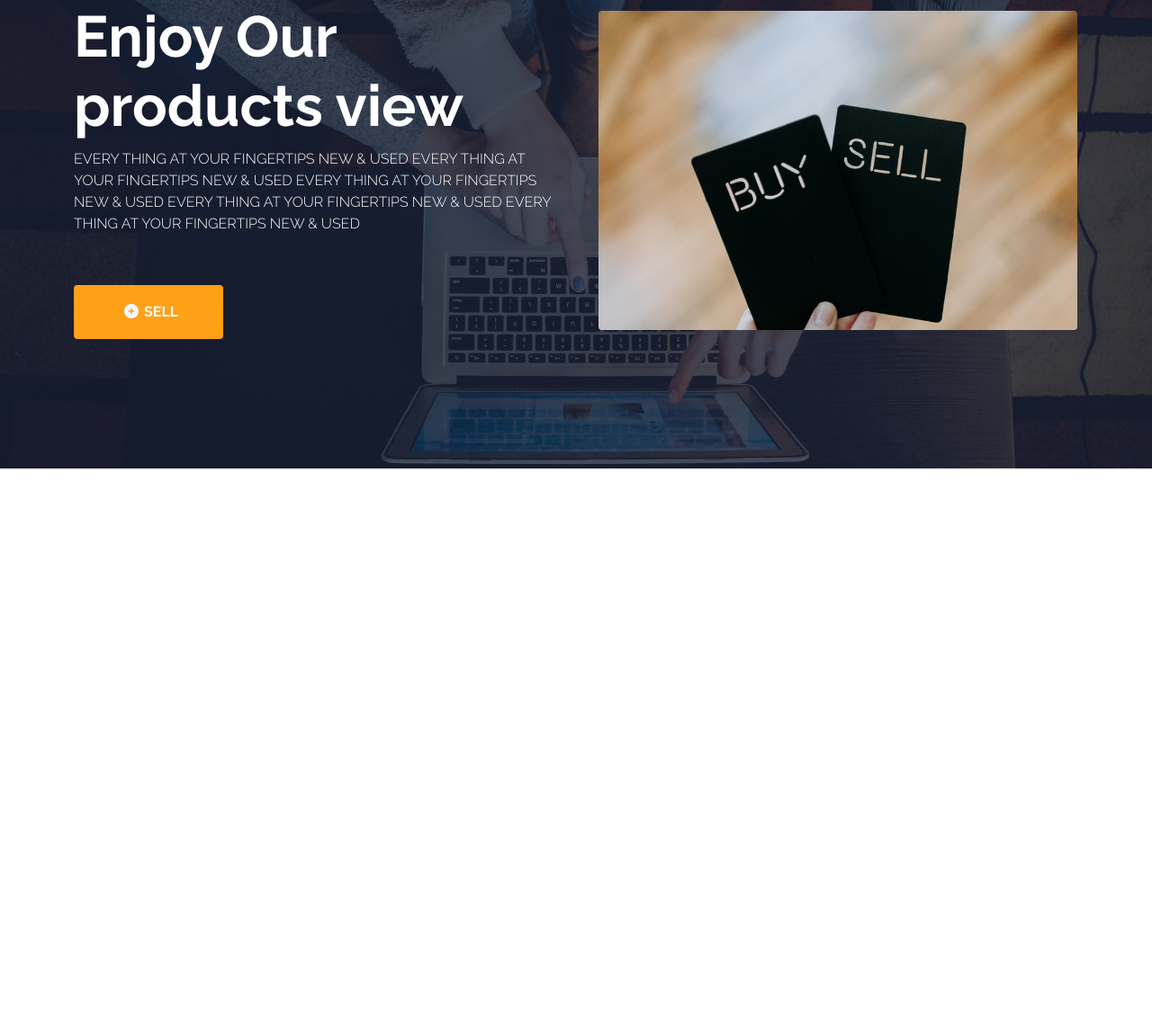
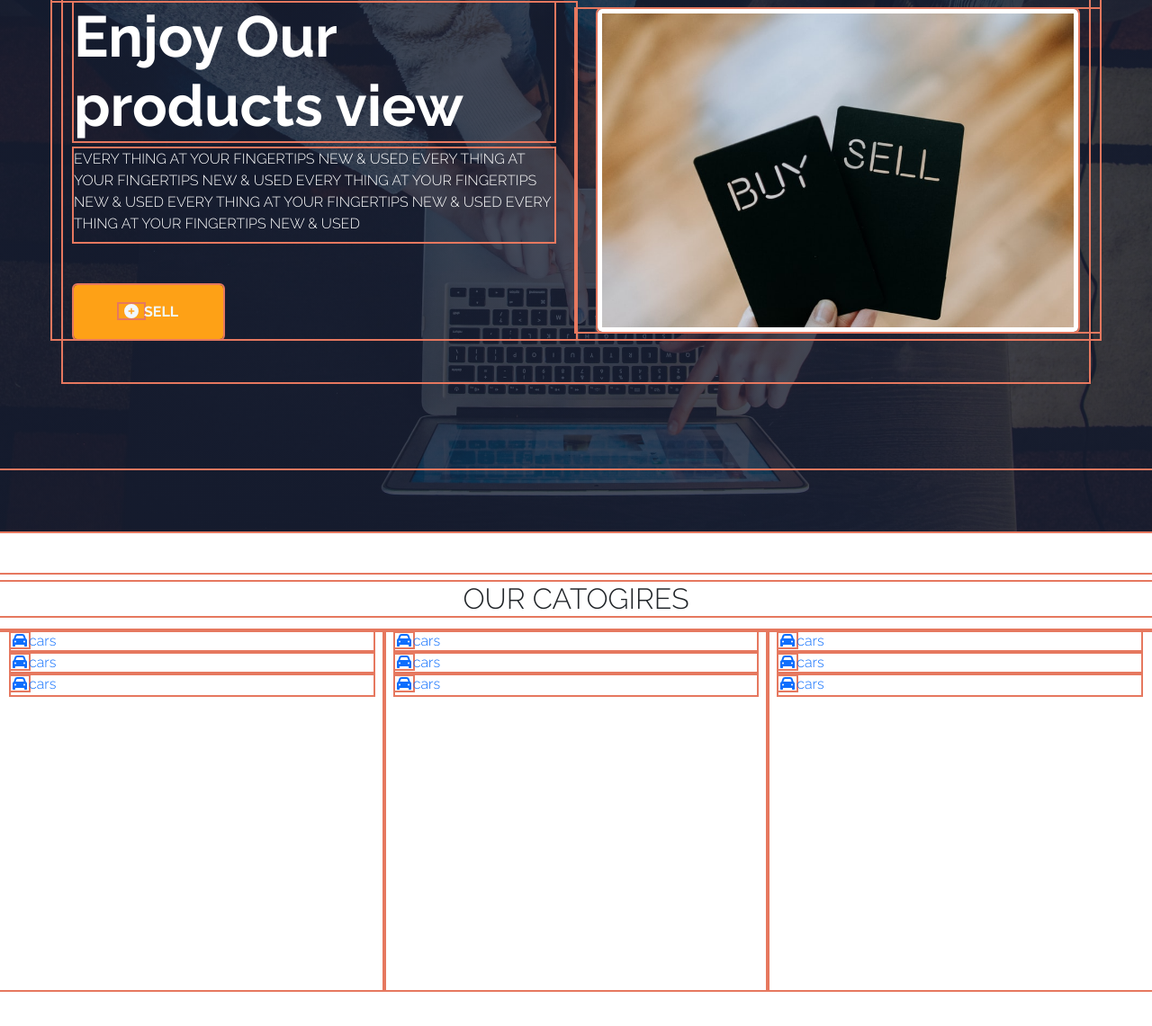
Before and after one commit to FOXAYA/ecommerce-project, a plain HTML site: page index.html in a window 1280 px wide. Shown: the part 209-1350 px from the top of the page at 90% size. Before the commit the page ends 800 px from the top, so only its background shows below. Drawn offline with nearby package versions, Linux system fonts and the light colour scheme.

Commit message:
second commit

```diff
--- a/CSS/style.css
+++ b/CSS/style.css
@@ -8,15 +8,13 @@ default fonts 64px
   --light: #F1F8FF;
   --dark: #0F172B;
 }
-*{
+* {
+  outline:2px solid rgb(230, 120, 95);
   box-sizing: border-box;
 }
-a{text-decoration: none;}
-
-.btn.btn-primary {
-    color: var(--light);
-}
-body{
+a {text-decoration: none;}
+.btn.btn-primary { color: var(--light);}
+ body {
   padding: 0;
   margin: 0;
   font-family: 'Raleway', sans-serif;
@@ -38,15 +36,14 @@ body{
   transition: opacity .5s ease-out, visibility 0s linear 0s;
   visibility: visible;
   opacity: 1;
-  -webkit-transition: opacity .5s ease-out, visibility 0s linear 0s;
-  -moz-transition: opacity .5s ease-out, visibility 0s linear 0s;
-  -ms-transition: opacity .5s ease-out, visibility 0s linear 0s;
-  -o-transition: opacity .5s ease-out, visibility 0s linear 0s;
+  -webkit-transition:;
+  -moz-transition:;
+  -ms-transition:;
+  -o-transition:;
 }
 /*********END * SPINNER*********************/
 /*****************START HEADER**************************/
-
-.navbar-brand{
+.navbar-brand {
   font-family: 'Rock Salt', cursive;
   color: var(--light);
   font-size: 1.5rem;
@@ -54,7 +51,7 @@ body{
   position: relative;
   width: 20%;
 }
-  .border-img{
+.border-img {
   border: 1px solid transparent;
   border-radius: 5px;
   -webkit-border-radius: 5px;
@@ -62,51 +59,81 @@ body{
   -ms-border-radius: 5px;
   -o-border-radius: 5px;
 }
-.logo-img , .navbar-brand{
-  margin-left: 4px;padding: 5px;}
-.navbar-brand:hover{color: var(--light);}
-.navbar .navbar-nav .nav-link{
- font-weight: 700;font-size: 1.5rem;
- text-transform: uppercase;}
-.navbar .navbar-nav .nav-link:hover,.navbar .navbar-nav .nav-link.active {color: var(--primary) !important;}
-form{
+
+.logo-img,
+.navbar-brand {
+  margin-left: 4px;
+  padding: 5px;
+}
+
+.navbar-brand:hover {
+  color: var(--light);
+}
+
+.navbar .navbar-nav .nav-link {
+  font-weight: 700;
+  font-size: 1.5rem;
+  text-transform: uppercase;
+}
+
+.navbar .navbar-nav .nav-link:hover,
+.navbar .navbar-nav .nav-link.active {
+  color: var(--primary) !important;
+}
+
+form {
   width: 60%;
   margin-left: auto;
   justify-content: flex-end;
 }
+
 form [type=search] {
   width: 350px;
   background-color: transparent;
   border: 2px solid var(--primary);
-  outline: 2px solid var(--primary) ;
+  outline: 2px solid var(--primary);
 }
+
 ::placeholder {
   color: var(--light);
-  opacity: 1; /* Firefox */
+  opacity: 1;
+  /* Firefox */
 }
-.navbar-expand-lg .navbar-nav .nav-link{
-  color:var(--light);
+
+.navbar-expand-lg .navbar-nav .nav-link {
+  color: var(--light);
   font-weight: 700;
   font-size: 1rem;
 }
+
 form .search {
   color: var(--primary);
   background: transparent;
   border: 2px solid var(--primary);
 }
-.btn.btn.btn-primary{
+
+.btn.btn.btn-primary {
   background: var(--primary);
-  border: 1px solid var(--primary) ;
+  border: 1px solid var(--primary);
   margin-left: auto;
   font-weight: 700;
   border: 2px solid var(--primary);
 }
+
 header {
   background: linear-gradient(rgba(15, 23, 43, 0.793), rgba(15, 23, 43, 0.765)), url(/images/slider2L.jpg);
   background-position: center center;
   background-repeat: no-repeat;
   background-size: cover;
-  position: relative;
-  z-index:  1;
+  height: 100vh;}
+ .categories{
+    height: 100vh;
   }
+  .cate-item{
+     height: 50vh;
+  }
+
 /**********END HEADER*********************/
+/*********STAR CATOGRIES*****************/
+
+/*********END  CATOGRIES****************/
--- a/index.html
+++ b/index.html
@@ -87,8 +87,7 @@
                   <a href="" class="btn btn-primary py-sm-3 px-sm-5 me-3 animated slideInLeft"><i class="fa-solid fa-circle-plus px-1 fa-1x"></i>SELL</a>
               </div>
               <div class="col-lg-6 text-center text-lg-center  overflow-hidden">
-               <img src="images/photo-1642543348745-03b1219733d9.jpeg" class="img-fluid border-img" alt="">
-
+               <img src="images/photo-1642543348745-03b1219733d9.jpeg" class="img-thumbnail border-img" alt="">
               </div>
           </div>
       </div>
@@ -96,6 +95,32 @@
 </div>
 </div>
 </header>
+<!---- -------START CATOGRIES------------>
+<section class="categories mt-5">
+    <div class="container-fluid">
+      <div class="row text-center py-2">
+        <h2 class="head-tit text-uppercase">our catogires</h2>
+      </div>
+      <div class="row">
+        <div class="col-sm-4 d-flex flex-column cate-item">
+          <a href=""><i class="fa-solid fa-car"></i>cars</a>
+          <a href=""><i class="fa-solid fa-car"></i>cars</a>
+          <a href=""><i class="fa-solid fa-car"></i>cars</a>
+        </div>
+        <div class="col-sm-4 d-flex flex-column cate-item ">
+          <a href=""><i class="fa-solid fa-car"></i>cars</a>
+          <a href=""><i class="fa-solid fa-car"></i>cars</a>
+          <a href=""><i class="fa-solid fa-car"></i>cars</a>
+        </div>
+        <div class="col-sm-4 d-flex flex-column cate-item">
+          <a href=""><i class="fa-solid fa-car"></i>cars</a>
+          <a href=""><i class="fa-solid fa-car"></i>cars</a>
+          <a href=""><i class="fa-solid fa-car"></i>cars</a>
+        </div>
+      </div>
+    </div>
+</section>
+<!------------End CATOGRIES------------------>
 
 <script src="js/bootstrap.bundle.js"></script>
 <script src="js/bootstrap.bundle.js.map"></script>
```
Lines whose indentation alone changed are shown as unchanged.
